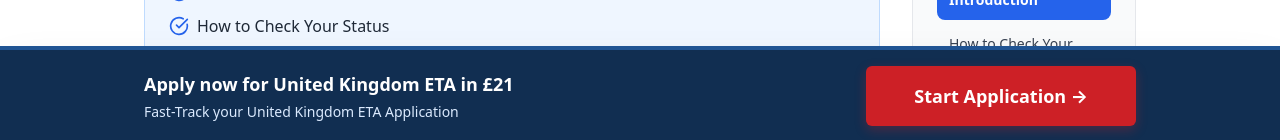
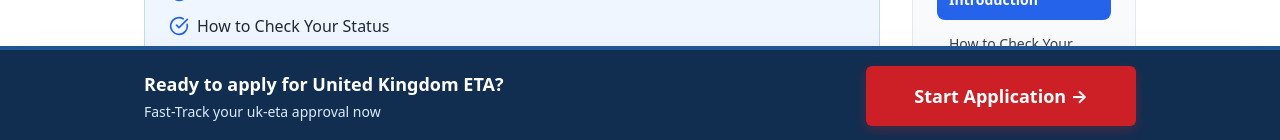
Before and after one commit to Jahanzaib00/ru.evisa-fe, a Next.js app: page /united-kingdom/guide/check-uk-eta-status in a window 1280 px wide. Shown: the part 658-798 px from the top of the page. Built offline with nearby package versions, Linux system fonts and the light colour scheme; no server answers.

Commit message:
refactor: Simplify CTA title and description in GuidePage component

```diff
--- a/app/[destination]/guide/[guideSlug]/page.tsx
+++ b/app/[destination]/guide/[guideSlug]/page.tsx
@@ -17,7 +17,6 @@
   getClusterContent,
 } from "@/app/lib/data/guides";
 import {
-  getCurrencySymbol,
   getServiceByDestination,
   ServiceType,
 } from "@/app/lib/config/services";
@@ -224,12 +223,8 @@
       <InlineCTA
         variant="sticky"
         position="bottom"
-        title={`Apply now for ${service.name} in ${getCurrencySymbol(
-          service.pricing.currency
-        )}${
-          service.pricing.government + service.processingTiers[0].serviceFee
-        }`}
-        description={`Fast-Track your ${service.name} Application`}
+        title={`Ready to apply for ${service.name}?`}
+        description={`Fast-Track your ${service.slug} approval now`}
         buttonText="Start Application"
         destination={destination}
         service={service}
```
